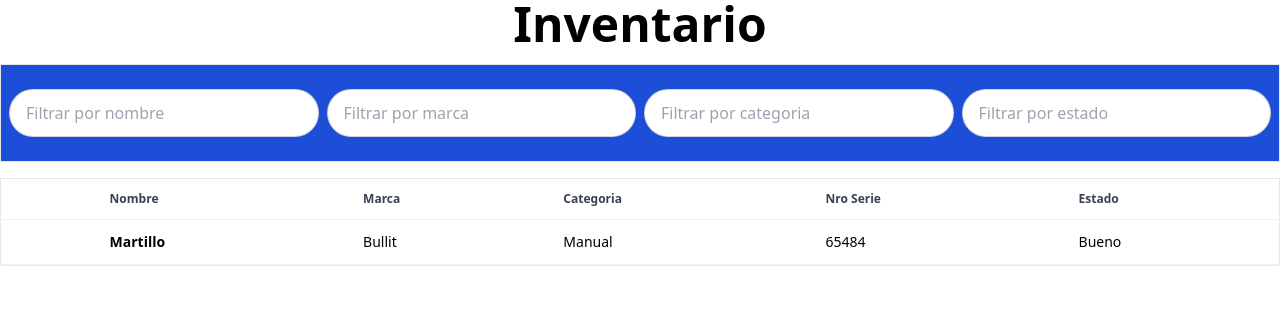
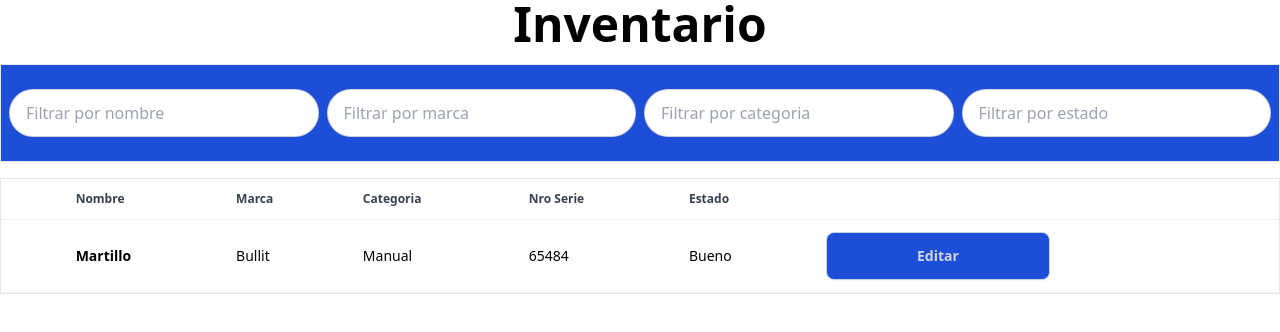
Before and after one commit to sebastianFeltes/app-herramientas, a React (Vite) app: page /inventario in a window 1280 px wide. Shown: the top 332 px of the page. Built offline with nearby package versions, Linux system fonts and the light colour scheme.

Commit message:
Agregado boton de editar

```diff
--- a/src/pages/inventario.jsx
+++ b/src/pages/inventario.jsx
@@ -1,4 +1,5 @@
 import React from "react";
+import StyledButton from "../components/StyledButton";
 import StyledInput from "../components/StyledInput";
 
 function Inventario() {
@@ -37,6 +38,7 @@ function Inventario() {
                     <th>Categoria</th>
                     <th>Nro Serie</th>
                     <th>Estado</th>
+                    <th></th>
                   </tr>
                 </thead>
                 <tbody>
@@ -48,6 +50,13 @@ function Inventario() {
                     <td>Manual</td>
                     <td>65484</td>
                     <td>Bueno</td>
+                    <td>
+                      <StyledButton
+                        innerText={"Editar"}
+                        btnType="submit"
+                        accept
+                      />
+                    </td>
                   </tr>
                 </tbody>
               </table>
```
